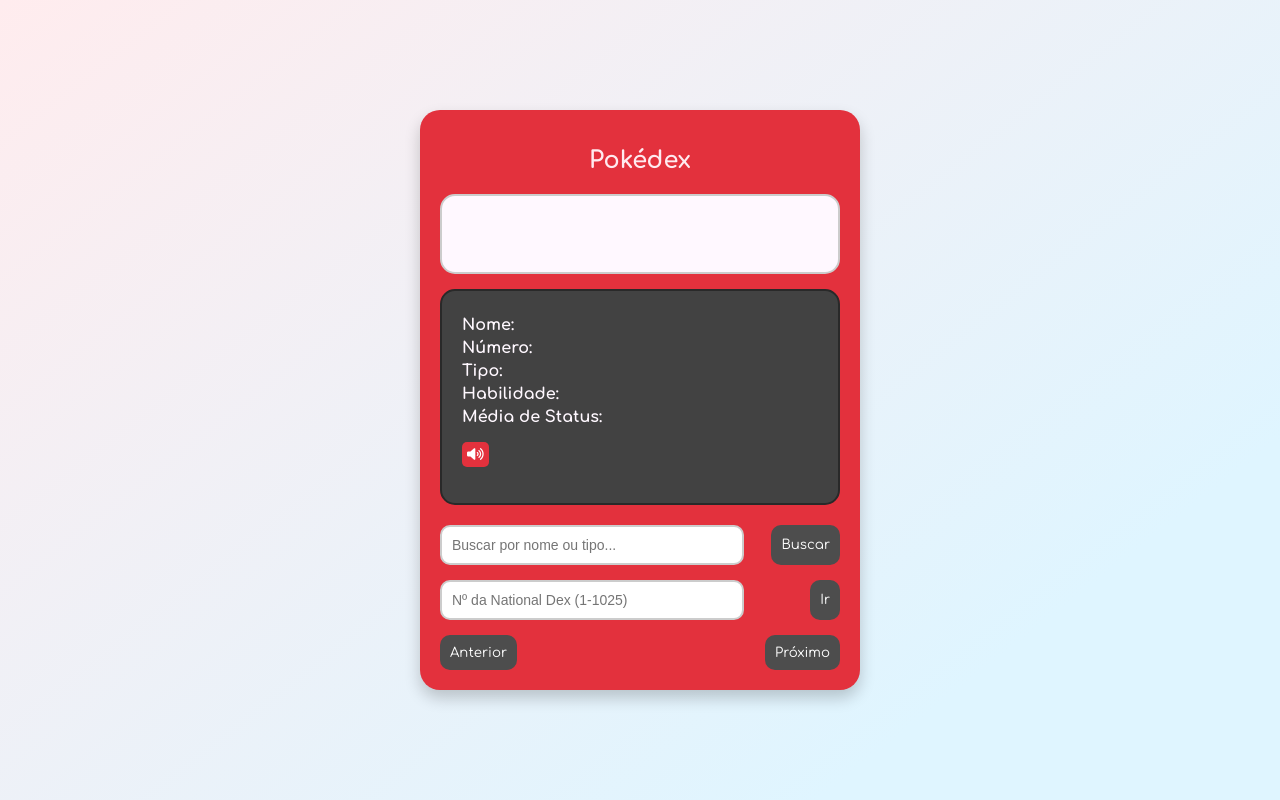
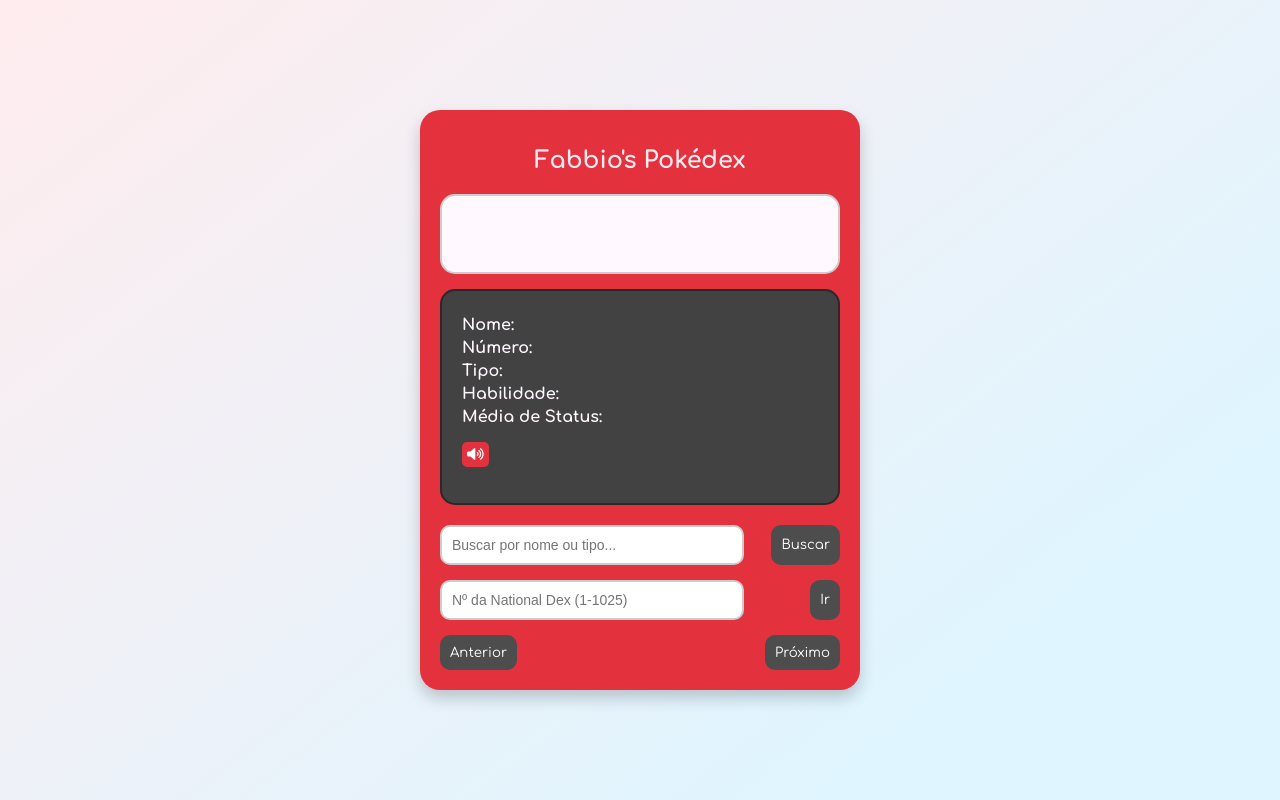
Before and after one commit to Fabbio-Studios/PokeAPi-Dex, a plain HTML site: page index.html in a window 1280 px wide. Drawn offline with Linux system fonts and the light colour scheme; no server answers.

Commit message:
Update index.html

```diff
--- a/index.html
+++ b/index.html
@@ -10,7 +10,7 @@
 </head>
 <body>
     <div class="pokedex">
-        <h1>Pokédex</h1>
+        <h1>Fabbio's Pokédex</h1>
         <div class="pokedex-screen">
             <div id="pokemon-info" class="fade">
                 <div class="sprites">
```
